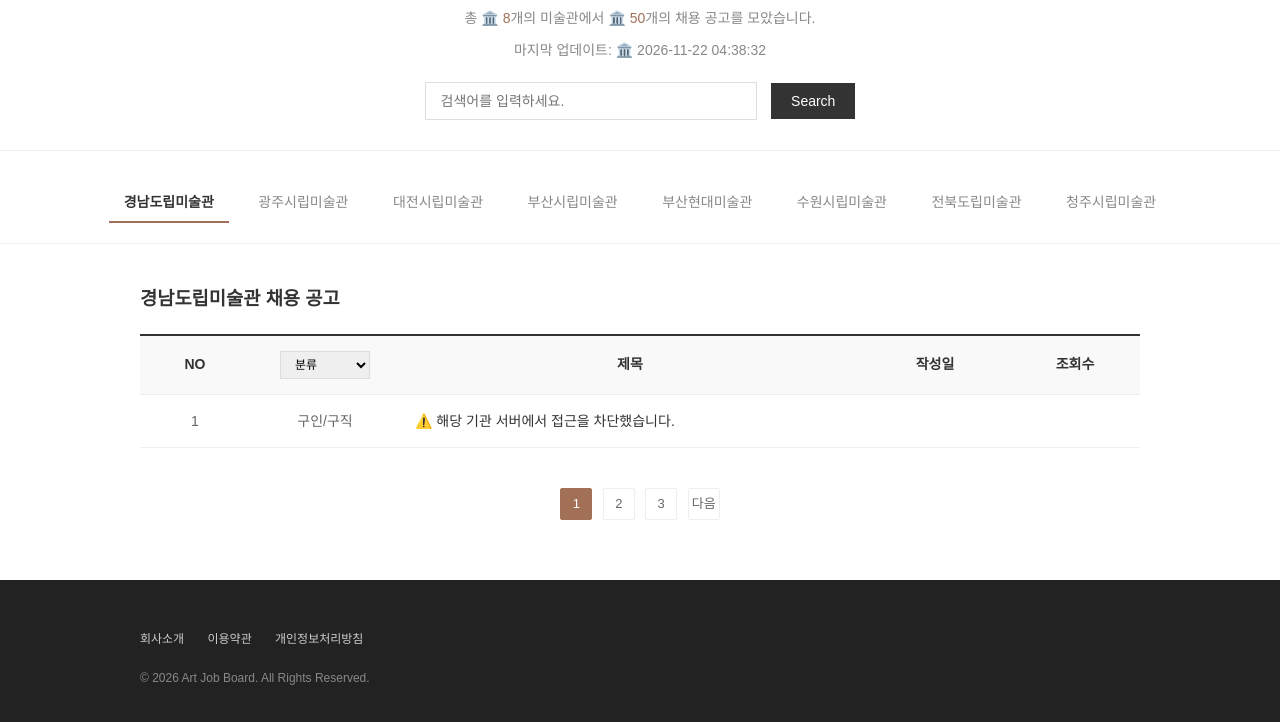
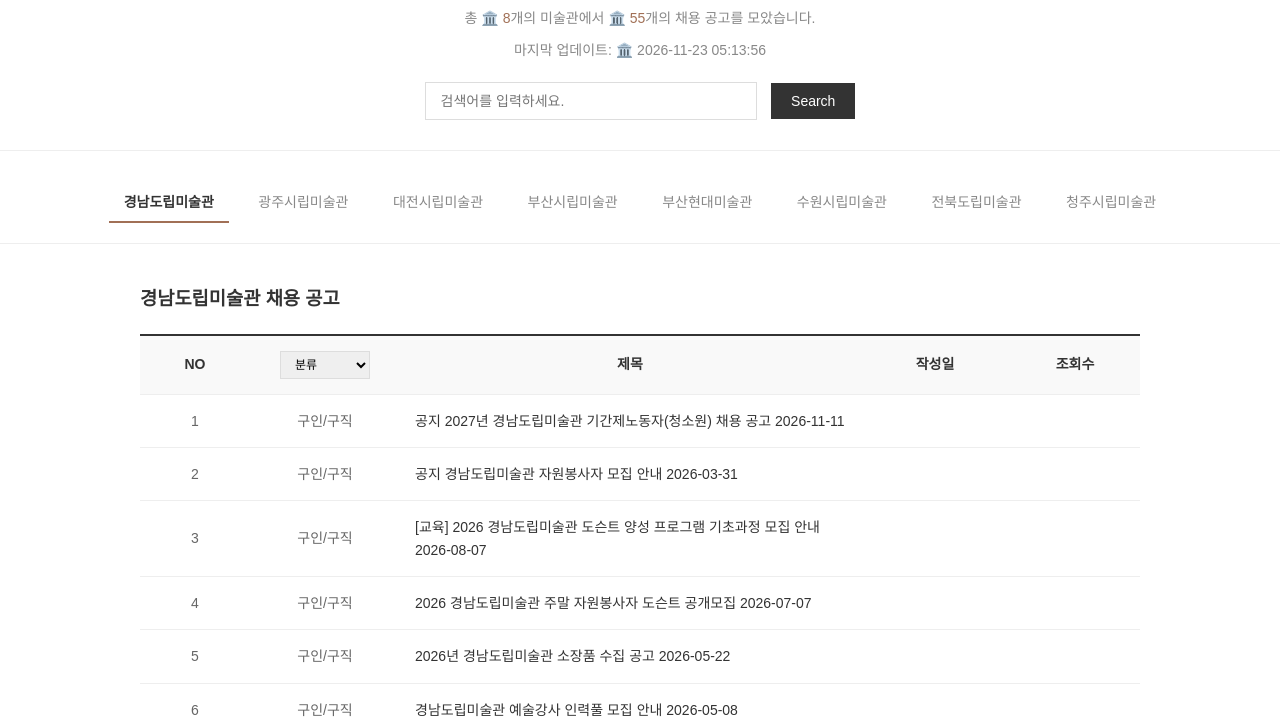
Before and after one commit to jin-archive/art-museum-bot, a plain HTML site: page index.html in a window 1280 px wide. Shown: the part 78-800 px from the top of the page. Drawn offline with Linux system fonts and the light colour scheme.

Commit message:
Auto-update job board html

```diff
--- a/index.html
+++ b/index.html
@@ -69,8 +69,8 @@
     <body>
         <div class="main-header">
             <h1>NEWS</h1>
-            <div class="stats">총 🏛️ <strong>8</strong>개의 미술관에서 🏛️ <strong>50</strong>개의 채용 공고를 모았습니다.</div>
-            <div class="stats">마지막 업데이트: 🏛️ 2026-11-22 04:38:32</div>
+            <div class="stats">총 🏛️ <strong>8</strong>개의 미술관에서 🏛️ <strong>55</strong>개의 채용 공고를 모았습니다.</div>
+            <div class="stats">마지막 업데이트: 🏛️ 2026-11-23 05:13:56</div>
 
             <div class="search-bar">
                 <input type="text" placeholder="검색어를 입력하세요.">
@@ -116,7 +116,47 @@
                     <tr>
                         <td>1</td>
                         <td>구인/구직</td>
-                        <td><a href="#" target="_blank">⚠️ 해당 기관 서버에서 접근을 차단했습니다.</a></td>
+                        <td><a href="https://www.gyeongnam.go.kr/board/view.gyeong?boardId=BBS_0001504&menuCd=DOM_000003405000000000&paging=ok&startPage=1&dataSid=42425329" target="_blank">공지 2027년 경남도립미술관 기간제노동자(청소원) 채용 공고 2026-11-11</a></td>
+                        <td></td>
+                        <td></td>
+                    </tr>
+
+                    <tr>
+                        <td>2</td>
+                        <td>구인/구직</td>
+                        <td><a href="https://www.gyeongnam.go.kr/board/view.gyeong?boardId=BBS_0001504&menuCd=DOM_000003405000000000&paging=ok&startPage=1&dataSid=42371323" target="_blank">공지 경남도립미술관 자원봉사자 모집 안내 2026-03-31</a></td>
+                        <td></td>
+                        <td></td>
+                    </tr>
+
+                    <tr>
+                        <td>3</td>
+                        <td>구인/구직</td>
+                        <td><a href="https://www.gyeongnam.go.kr/board/view.gyeong?boardId=BBS_0001504&menuCd=DOM_000003405000000000&paging=ok&startPage=1&dataSid=42405575" target="_blank">[교육] 2026 경남도립미술관 도슨트 양성 프로그램 기초과정 모집 안내 2026-08-07</a></td>
+                        <td></td>
+                        <td></td>
+                    </tr>
+
+                    <tr>
+                        <td>4</td>
+                        <td>구인/구직</td>
+                        <td><a href="https://www.gyeongnam.go.kr/board/view.gyeong?boardId=BBS_0001504&menuCd=DOM_000003405000000000&paging=ok&startPage=1&dataSid=42396463" target="_blank">2026 경남도립미술관 주말 자원봉사자 도슨트 공개모집 2026-07-07</a></td>
+                        <td></td>
+                        <td></td>
+                    </tr>
+
+                    <tr>
+                        <td>5</td>
+                        <td>구인/구직</td>
+                        <td><a href="https://www.gyeongnam.go.kr/board/view.gyeong?boardId=BBS_0001504&menuCd=DOM_000003405000000000&paging=ok&startPage=1&dataSid=42385095" target="_blank">2026년 경남도립미술관 소장품 수집 공고 2026-05-22</a></td>
+                        <td></td>
+                        <td></td>
+                    </tr>
+
+                    <tr>
+                        <td>6</td>
+                        <td>구인/구직</td>
+                        <td><a href="https://www.gyeongnam.go.kr/board/view.gyeong?boardId=BBS_0001504&menuCd=DOM_000003405000000000&paging=ok&startPage=1&dataSid=42382214" target="_blank">경남도립미술관 예술강사 인력풀 모집 안내 2026-05-08</a></td>
                         <td></td>
                         <td></td>
                     </tr>
@@ -463,7 +503,7 @@
                     <tr>
                         <td>1</td>
                         <td>구인/구직</td>
-                        <td><a href="https://suma.suwon.go.kr/news/news_list.do#none" target="_blank">2027년 상반기 수원시립만석전시관(수원시립북수원전시관) 정기대관 허가자 발표 공고</a></td>
+                        <td><a href="https://suma.suwon.go.kr/news/news_list.do#none" target="_blank">수원시립만석전시관 및 북수원전시관 운영 수탁기관 모집 재공고</a></td>
                         <td></td>
                         <td></td>
                     </tr>
```
